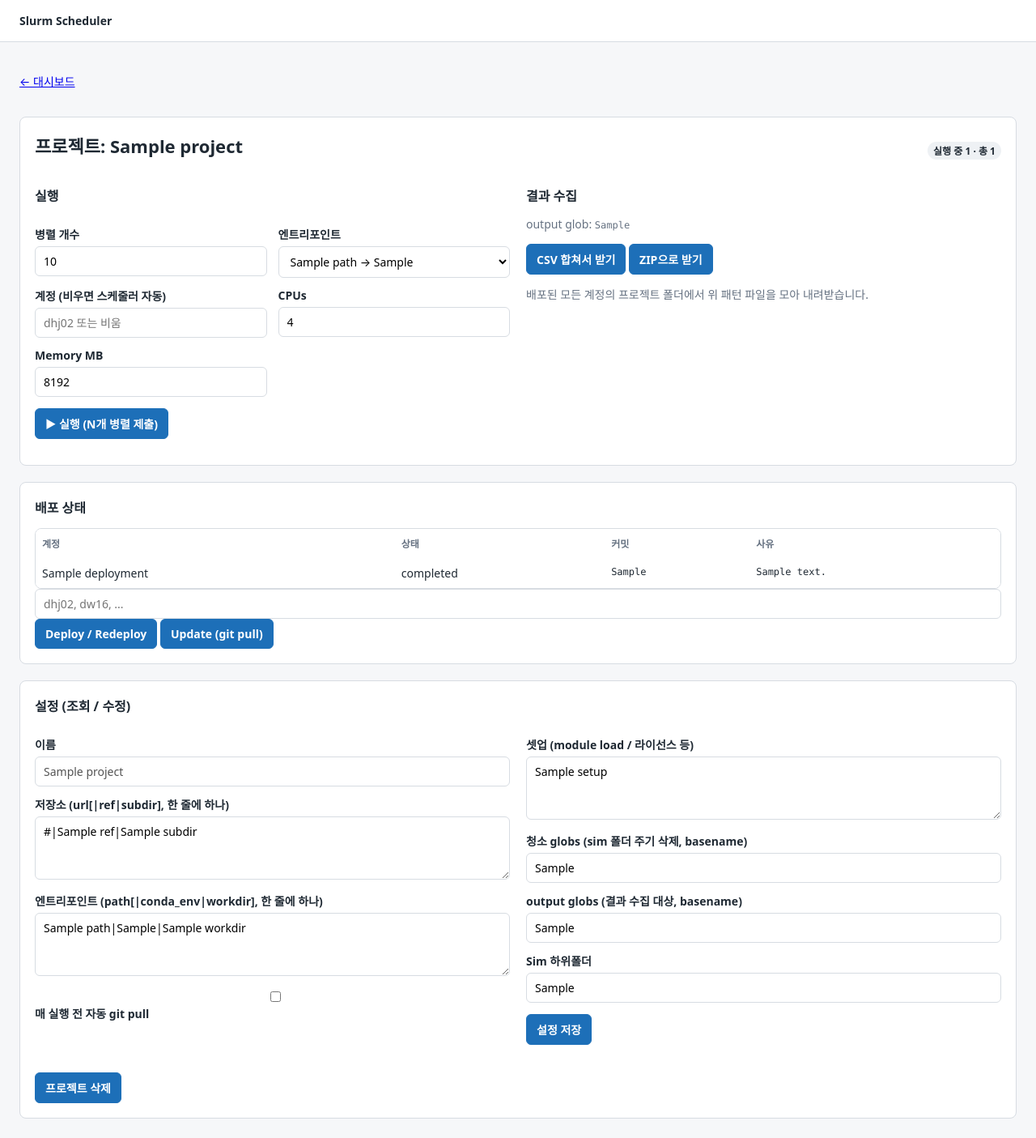
After one commit to Schwalbe262/slurm_scheduler, a FastAPI app: template templates/project_detail.html in a window 1280 px wide. The commit adds this page. Shown: the whole page at 81% size. Run offline with FastAPI, Linux system fonts and the light colour scheme; the template is opened without the code that fills it: most values are stand-ins (such as "Sample title", 1, 10 or a date in 2020); parts of the project's set-up code (start-up, migrations or seed data) failed here and were passed over; some libraries are stand-ins or nearby versions.

Commit message:
Projects UX: detail page, parallel Run(N) + running count, result harvest
- project detail page (view/edit all fields, run controls, deploy/update/delete)
- dashboard projects table simplified to summary + link + running count
- POST /projects/{name}/run (+ /api): submit N parallel tasks (same command,
  script self-partitions); running/total count via count_tasks_by_project
- output_globs field (DB + migration) for result collection
- GET /projects/{name}/harvest.csv (concat) and /harvest.zip across accounts

Co-Authored-By: Claude Opus 4.8 (1M context) <noreply@anthropic.com>

```diff
--- a/slurm_scheduler/app.py
+++ b/slurm_scheduler/app.py
@@ -25,7 +25,7 @@ from .inventory import partition_rank
 from .pestat import PestatNode, plan_dynamic_allocations
 from .project_env import ProjectEnvManager, repo_dir_name
 from .scheduler import Scheduler
-from .slurm import SlurmAccountClient
+from .slurm import SlurmAccountClient, SSHSession
 from .task_commands import ACCOUNT_WORKSPACE_PLACEHOLDER, build_git_task_command
 
 BASE_DIR = Path(__file__).resolve().parent.parent
@@ -802,8 +802,11 @@ def create_app(config_path: str = "config/app.yaml") -> FastAPI:
             "setup": project.get("setup") or "",
             "entrypoints": _loads(project.get("entrypoints"), []),
             "cleanup_globs": project.get("cleanup_globs") or "",
+            "output_globs": project.get("output_globs") or "",
             "sim_subdir": project.get("sim_subdir") or "simulation",
             "auto_pull": bool(project.get("auto_pull")),
+            "running_count": db.count_tasks_by_project(str(project.get("name") or ""), ["attaching", "running"]),
+            "total_count": db.count_tasks_by_project(str(project.get("name") or "")),
             "created_at": project.get("created_at"),
             "updated_at": project.get("updated_at"),
         }
@@ -855,6 +858,7 @@ def create_app(config_path: str = "config/app.yaml") -> FastAPI:
             entrypoints = parse_entrypoint_lines(entrypoints)
         setup = str(payload.get("setup") or "")
         cleanup_globs = normalize_cleanup_globs(payload.get("cleanup_globs"))
+        output_globs = str(payload.get("output_globs") or "").strip()
         sim_subdir = str(payload.get("sim_subdir") or "simulation").strip() or "simulation"
         auto_pull = bool(payload.get("auto_pull") or False)
         existing = db.get_project_by_name(name)
@@ -865,6 +869,7 @@ def create_app(config_path: str = "config/app.yaml") -> FastAPI:
                 setup=setup,
                 entrypoints=json.dumps(entrypoints, ensure_ascii=False),
                 cleanup_globs=cleanup_globs,
+                output_globs=output_globs,
                 sim_subdir=sim_subdir,
                 auto_pull=1 if auto_pull else 0,
             )
@@ -875,6 +880,7 @@ def create_app(config_path: str = "config/app.yaml") -> FastAPI:
             setup=setup,
             entrypoints=entrypoints,
             cleanup_globs=cleanup_globs,
+            output_globs=output_globs,
             sim_subdir=sim_subdir,
             auto_pull=auto_pull,
         )
@@ -2125,6 +2131,7 @@ def create_app(config_path: str = "config/app.yaml") -> FastAPI:
         setup: str = Form(""),
         entrypoints: str = Form(""),
         cleanup_globs: str = Form(""),
+        output_globs: str = Form(""),
         sim_subdir: str = Form("simulation"),
         auto_pull: str = Form(""),
     ) -> Response:
@@ -2136,13 +2143,14 @@ def create_app(config_path: str = "config/app.yaml") -> FastAPI:
                     "setup": setup,
                     "entrypoints": entrypoints,
                     "cleanup_globs": cleanup_globs,
+                    "output_globs": output_globs,
                     "sim_subdir": sim_subdir,
                     "auto_pull": bool(auto_pull),
                 }
             )
         except ValueError as exc:
             raise HTTPException(status_code=422, detail=str(exc)) from exc
-        return RedirectResponse("/", status_code=303)
+        return RedirectResponse(f"/projects/{name}", status_code=303)
 
     @app.post("/projects/{name}/deploy")
     def deploy_project_form(name: str, target_accounts: str = Form(...)) -> Response:
@@ -2167,6 +2175,153 @@ def create_app(config_path: str = "config/app.yaml") -> FastAPI:
             db.delete_project(int(project["id"]))
         return RedirectResponse("/", status_code=303)
 
+    @app.get("/projects/{name}")
+    def project_detail(request: Request, name: str) -> Response:
+        project = db.get_project_by_name(name)
+        if not project:
+            raise HTTPException(status_code=404)
+        return templates.TemplateResponse(
+            "project_detail.html",
+            {
+                "request": request,
+                "project": project_json(project),
+                "account_names": [account.name for account in accounts],
+            },
+        )
+
+    def submit_project_run(name: str, parallel: int, entrypoint: str, account_name: str, cpus: int, memory_mb: int) -> int:
+        project = db.get_project_by_name(name)
+        if not project:
+            raise HTTPException(status_code=404, detail=f"project not found: {name}")
+        try:
+            entrypoints = json.loads(project.get("entrypoints") or "[]")
+        except (TypeError, json.JSONDecodeError):
+            entrypoints = []
+        chosen = (entrypoint or "").strip() or (str(entrypoints[0].get("path")) if entrypoints else "")
+        if not chosen:
+            raise HTTPException(status_code=422, detail="project has no entrypoint to run")
+        count = max(1, min(int(parallel or 1), 1000))
+        for index in range(count):
+            create_task_record(
+                {
+                    "name": f"{name}-run-{index}",
+                    "project": name,
+                    "entrypoint": chosen,
+                    "account_name": account_name or "",
+                    "cpus": max(1, int(cpus or 4)),
+                    "memory_mb": max(1, int(memory_mb or 8192)),
+                    "scheduling_profile": "fea_bursty",
+                }
+            )
+        return count
+
+    @app.post("/projects/{name}/run")
+    def run_project_form(
+        name: str,
+        parallel: int = Form(1),
+        entrypoint: str = Form(""),
+        account_name: str = Form(""),
+        cpus: int = Form(4),
+        memory_mb: int = Form(8192),
+    ) -> Response:
+        submit_project_run(name, parallel, entrypoint, account_name, cpus, memory_mb)
+        return RedirectResponse(f"/projects/{name}", status_code=303)
+
+    @app.post("/api/projects/{name}/run")
+    async def api_run_project(name: str, request: Request) -> dict:
+        payload = await _json_body(request)
+        count = submit_project_run(
+            name,
+            int(payload.get("parallel") or 1),
+            str(payload.get("entrypoint") or ""),
+            str(payload.get("account_name") or ""),
+            int(payload.get("cpus") or 4),
+            int(payload.get("memory_mb") or 8192),
+        )
+        return {"project": name, "submitted": count}
+
+    def collect_project_outputs(project: dict) -> list[tuple[str, str, bytes]]:
+        """Gather files matching the project's output_globs from each deployed
+        account's project tree. Returns (account, relative_path, content)."""
+        globs = [g.strip() for g in str(project.get("output_globs") or "").split(",") if g.strip()]
+        if not globs:
+            return []
+        project_rel = project_env_manager.project_rel_dir(str(project.get("name") or ""))
+        name_expr = " -o ".join(f"-name {shlex.quote(g)}" for g in globs)
+        collected: list[tuple[str, str, bytes]] = []
+        for deployment in db.list_project_deployments(int(project["id"])):
+            if deployment.get("status") != "deployed":
+                continue
+            account = next((item for item in accounts if item.name == deployment.get("account_name")), None)
+            if not account:
+                continue
+            find_cmd = (
+                f'cd "$HOME/"{shlex.quote(project_rel)} 2>/dev/null || exit 0; '
+                f"find . -type f \\( {name_expr} \\) 2>/dev/null"
+            )
+            try:
+                with SSHSession(account, default_timeout=300) as ssh:
+                    result = ssh.run(find_cmd)
+                    for line in result.stdout.splitlines():
+                        rel = line.strip()
+                        if rel.startswith("./"):
+                            rel = rel[2:]
+                        if not rel:
+                            continue
+                        try:
+                            text = ssh.read_text_file(posixpath.join(project_rel, rel))
+                        except Exception:
+                            continue
+                        collected.append((account.name, rel, text.encode("utf-8", "replace")))
+            except Exception:
+                # An unreachable/quota-full account just contributes no files.
+                continue
+        return collected
+
+    @app.get("/projects/{name}/harvest.csv")
+    def harvest_project_csv(name: str) -> Response:
+        project = db.get_project_by_name(name)
+        if not project:
+            raise HTTPException(status_code=404)
+        files = collect_project_outputs(project)
+        lines: list[str] = []
+        header: str | None = None
+        for _account, _rel, content in files:
+            rows = content.decode("utf-8", "replace").splitlines()
+            if not rows:
+                continue
+            if header is None:
+                header = rows[0]
+                lines.append(header)
+                lines.extend(rows[1:])
+            else:
+                lines.extend(rows[1:] if rows[0] == header else rows)
+        body = ("\n".join(lines) + "\n") if lines else ""
+        return Response(
+            content=body,
+            media_type="text/csv",
+            headers={"Content-Disposition": f'attachment; filename="{name}-results.csv"'},
+        )
+
+    @app.get("/projects/{name}/harvest.zip")
+    def harvest_project_zip(name: str) -> Response:
+        import io
+        import zipfile
+
+        project = db.get_project_by_name(name)
+        if not project:
+            raise HTTPException(status_code=404)
+        files = collect_project_outputs(project)
+        buffer = io.BytesIO()
+        with zipfile.ZipFile(buffer, "w", zipfile.ZIP_DEFLATED) as archive:
+            for account_name, rel, content in files:
+                archive.writestr(f"{account_name}/{rel}", content)
+        return Response(
+            content=buffer.getvalue(),
+            media_type="application/zip",
+            headers={"Content-Disposition": f'attachment; filename="{name}-results.zip"'},
+        )
+
     @app.get("/api/token-usage")
     def api_token_usage() -> list[dict]:
         return db.list_token_usage()
--- /dev/null
+++ b/templates/project_detail.html
@@ -0,0 +1,121 @@
+{% extends "base.html" %}
+{% block content %}
+<div class="stack">
+  <p><a href="/">← 대시보드</a></p>
+
+  <section class="panel">
+    <div class="title-row">
+      <h1>프로젝트: {{ project.name }}</h1>
+      <span class="status-pill">실행 중 {{ project.running_count }} · 총 {{ project.total_count }}</span>
+    </div>
+
+    <div class="two-column-grid section-gap">
+      <div>
+        <h2>실행</h2>
+        <form method="post" action="/projects/{{ project.name }}/run" class="form-grid">
+          <div>
+            <label for="run_parallel">병렬 개수</label>
+            <input id="run_parallel" name="parallel" type="number" min="1" max="1000" value="10">
+          </div>
+          <div>
+            <label for="run_entrypoint">엔트리포인트</label>
+            <select id="run_entrypoint" name="entrypoint">
+              {% for e in project.entrypoints %}
+                <option value="{{ e.path }}">{{ e.path }} → {{ e.conda_env or "-" }}</option>
+              {% endfor %}
+            </select>
+          </div>
+          <div>
+            <label for="run_account">계정 (비우면 스케줄러 자동)</label>
+            <input id="run_account" name="account_name" placeholder="dhj02 또는 비움">
+          </div>
+          <div>
+            <label for="run_cpus">CPUs</label>
+            <input id="run_cpus" name="cpus" type="number" min="1" value="4">
+          </div>
+          <div>
+            <label for="run_mem">Memory MB</label>
+            <input id="run_mem" name="memory_mb" type="number" min="1" value="8192">
+          </div>
+          <div class="full">
+            <p><button type="submit">▶ 실행 (N개 병렬 제출)</button></p>
+          </div>
+        </form>
+      </div>
+      <div>
+        <h2>결과 수집</h2>
+        {% if project.output_globs %}
+          <p class="muted">output glob: <span class="mono-cell">{{ project.output_globs }}</span></p>
+          <p>
+            <a href="/projects/{{ project.name }}/harvest.csv"><button type="button">CSV 합쳐서 받기</button></a>
+            <a href="/projects/{{ project.name }}/harvest.zip"><button type="button">ZIP으로 받기</button></a>
+          </p>
+          <p class="muted">배포된 모든 계정의 프로젝트 폴더에서 위 패턴 파일을 모아 내려받습니다.</p>
+        {% else %}
+          <p class="muted">아래 설정에서 <b>output glob</b>을 지정하면 결과를 모아 받을 수 있습니다 (예: <span class="mono-cell">*_result.csv</span>).</p>
+        {% endif %}
+      </div>
+    </div>
+  </section>
+
+  <section class="panel">
+    <h2>배포 상태</h2>
+    <div class="table-scroll">
+      <table>
+        <thead><tr><th>계정</th><th>상태</th><th>커밋</th><th>사유</th></tr></thead>
+        <tbody>
+        {% for d in project.deployments %}
+          <tr>
+            <td>{{ d.account_name }}</td>
+            <td>{{ d.status }}</td>
+            <td class="mono-cell">{{ d.deployed_refs or "" }}</td>
+            <td class="mono-cell">{{ d.failure_message or "" }}</td>
+          </tr>
+        {% else %}
+          <tr><td colspan="4" class="muted">아직 배포된 계정이 없습니다.</td></tr>
+        {% endfor %}
+        </tbody>
+      </table>
+    </div>
+    <form method="post" action="/projects/{{ project.name }}/deploy" class="section-gap" style="display:inline">
+      <input name="target_accounts" placeholder="dhj02, dw16, ...">
+      <button type="submit">Deploy / Redeploy</button>
+    </form>
+    <form method="post" action="/projects/{{ project.name }}/update" style="display:inline">
+      <button type="submit" title="배포된 계정 git pull">Update (git pull)</button>
+    </form>
+  </section>
+
+  <section class="panel">
+    <h2>설정 (조회 / 수정)</h2>
+    <form method="post" action="/projects" class="two-column-grid">
+      <input type="hidden" name="name" value="{{ project.name }}">
+      <div>
+        <label>이름</label>
+        <input value="{{ project.name }}" disabled>
+        <label for="edit_repos">저장소 (url[|ref|subdir], 한 줄에 하나)</label>
+        <textarea id="edit_repos" name="repos" rows="3">{% for r in project.repos %}{{ r.url }}{% if r.ref %}|{{ r.ref }}{% endif %}{% if r.subdir %}|{{ r.subdir }}{% endif %}
+{% endfor %}</textarea>
+        <label for="edit_entrypoints">엔트리포인트 (path[|conda_env|workdir], 한 줄에 하나)</label>
+        <textarea id="edit_entrypoints" name="entrypoints" rows="3">{% for e in project.entrypoints %}{{ e.path }}{% if e.conda_env %}|{{ e.conda_env }}{% endif %}{% if e.workdir %}|{{ e.workdir }}{% endif %}
+{% endfor %}</textarea>
+        <label><input type="checkbox" name="auto_pull" value="1" {% if project.auto_pull %}checked{% endif %}> 매 실행 전 자동 git pull</label>
+      </div>
+      <div>
+        <label for="edit_setup">셋업 (module load / 라이선스 등)</label>
+        <textarea id="edit_setup" name="setup" rows="3">{{ project.setup }}</textarea>
+        <label for="edit_cleanup">청소 globs (sim 폴더 주기 삭제, basename)</label>
+        <input id="edit_cleanup" name="cleanup_globs" value="{{ project.cleanup_globs }}" placeholder="*.aedtresults, simulation">
+        <label for="edit_output">output globs (결과 수집 대상, basename)</label>
+        <input id="edit_output" name="output_globs" value="{{ project.output_globs }}" placeholder="*_result.csv, *.csv">
+        <label for="edit_sim">Sim 하위폴더</label>
+        <input id="edit_sim" name="sim_subdir" value="{{ project.sim_subdir }}">
+        <p><button type="submit">설정 저장</button></p>
+      </div>
+    </form>
+    <form method="post" action="/projects/{{ project.name }}/delete" onsubmit="return confirm('{{ project.name }} 삭제?');" class="section-gap">
+      <button type="submit">프로젝트 삭제</button>
+    </form>
+  </section>
+</div>
+{% endblock %}
```
Also changed, not shown: slurm_scheduler/db.py (+22 -2 lines), templates/dashboard.html (+28 -37 lines).
